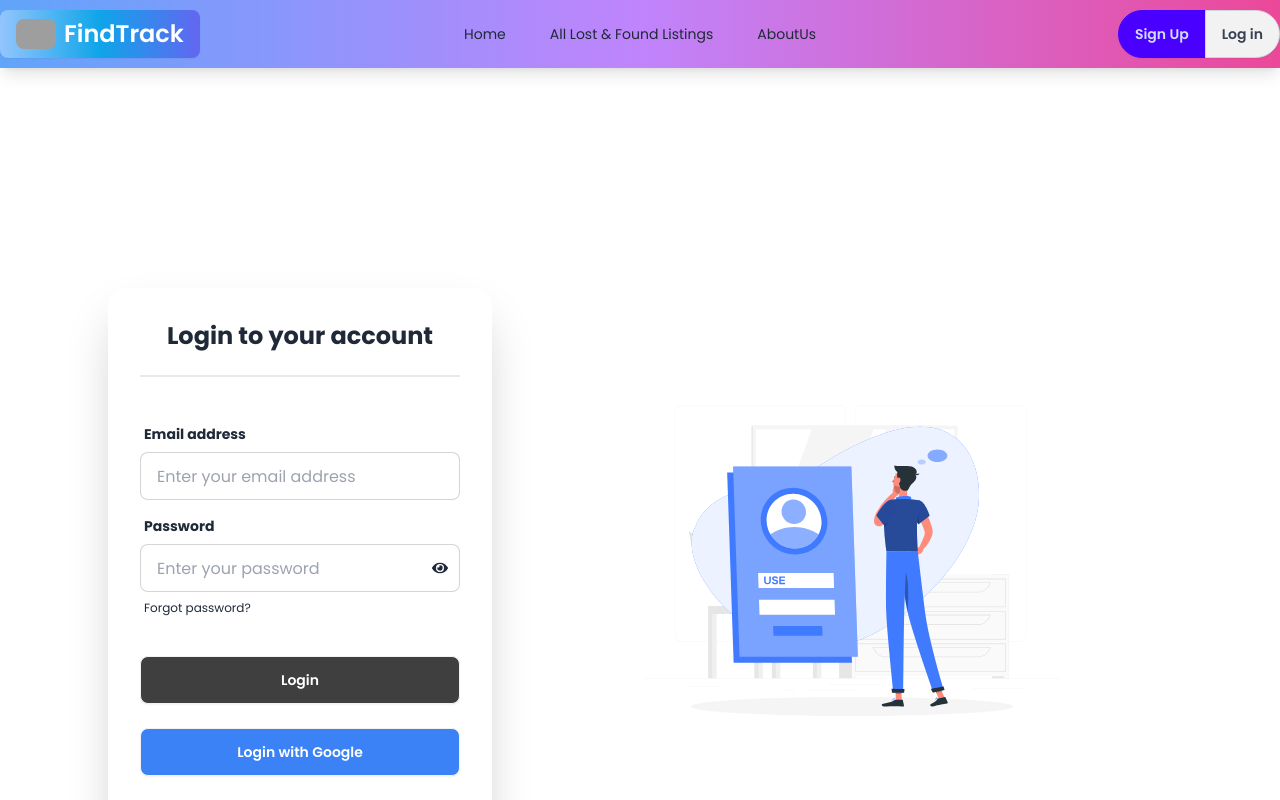
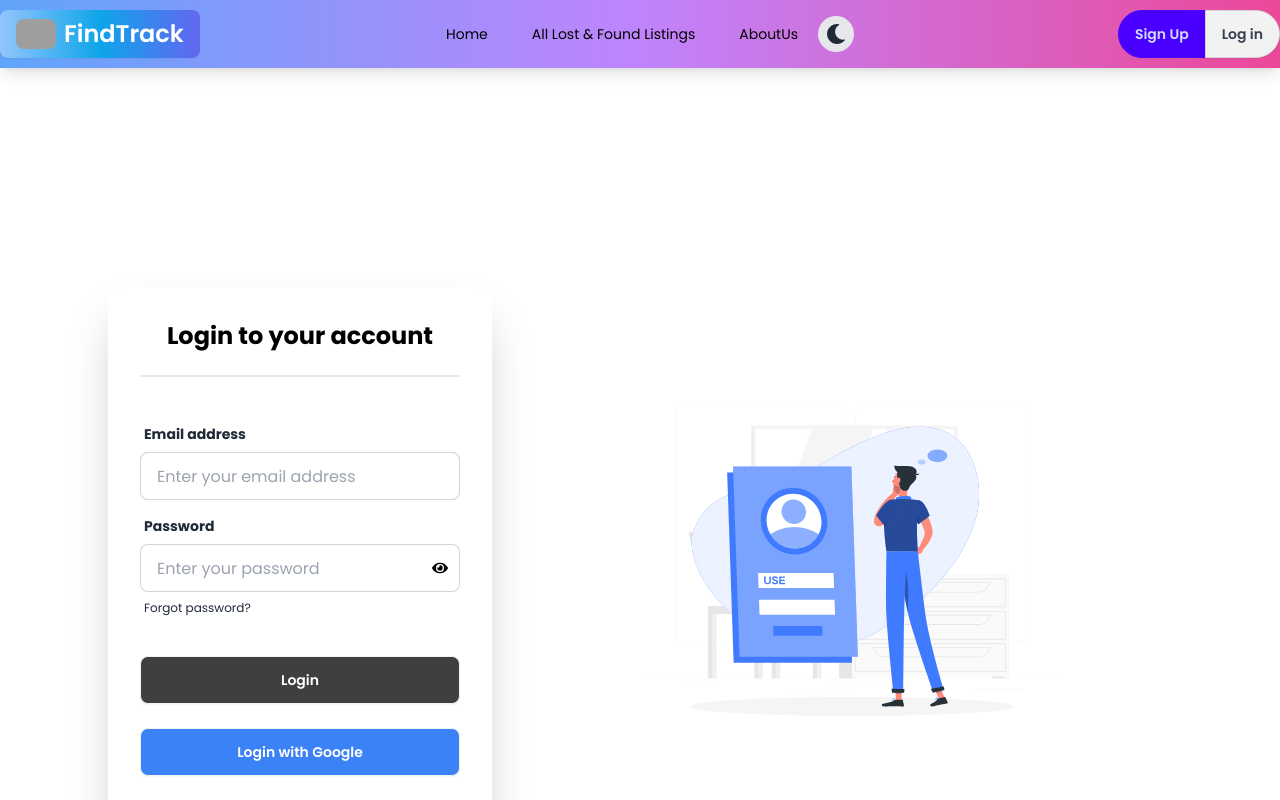
Before and after one commit to Mahin934/FindTrack-Website-Client, a React (Vite) app: page /login in a window 1280 px wide. Shown: the top 800 px of the page. Built offline with nearby package versions, Linux system fonts and the light colour scheme; no server answers; grey boxes are pictures that could not be loaded.

Commit message:
dark Mode Added

```diff
--- a/src/components/AddLostFoundItem.jsx
+++ b/src/components/AddLostFoundItem.jsx
@@ -5,11 +5,11 @@ import DatePicker from "react-datepicker";
 import "react-datepicker/dist/react-datepicker.css";
 import axios from "axios";
 
-const AddLostFoundItem = () => {
-    const { user } = useContext(AuthContext); // Get logged-in user details
+const AddLostFoundItem = ({ darkMode }) => {
+    const { user } = useContext(AuthContext);
     const [dateLost, setDateLost] = useState(null);
-    const [useImageURL, setUseImageURL] = useState(true); // Default to using URL
-    const [imageURL, setImageURL] = useState(""); // Store uploaded image URL
+    const [useImageURL, setUseImageURL] = useState(true);
+    const [imageURL, setImageURL] = useState("");
 
     const handleAddItem = async (e) => {
         e.preventDefault();
@@ -20,7 +20,7 @@ const AddLostFoundItem = () => {
         const category = form.category.value;
         const location = form.location.value;
         const imageSource = useImageURL ? form.imageURL.value : null;
-        const thumbnailURL = imageSource || ""; // Use provided URL directly if available
+        const thumbnailURL = imageSource || "";
 
         const newItem = {
             type,
@@ -67,8 +67,8 @@ const AddLostFoundItem = () => {
     };
 
     return (
-        <div className="md:container mx-auto mt-10 mb-10">
-            <div className="bg-[#F4F3F0] p-10 rounded">
+        <div className={`md:container mx-auto mt-10 mb-10 ${darkMode ? "bg-gray-900 text-white" : "bg-[#F4F3F0] text-black"}`}>
+            <div className="p-10 rounded">
                 <h3 className="text-center text-3xl font-bold mb-8">Add Lost & Found Item</h3>
                 <form onSubmit={handleAddItem} className="space-y-6">
                     {/* Post Type */}
@@ -83,9 +83,7 @@ const AddLostFoundItem = () => {
 
                     {/* Thumbnail */}
                     <div>
-                        <label className="block text-xl font-semibold mb-2">
-                            Thumbnail (Image URL)
-                        </label>
+                        <label className="block text-xl font-semibold mb-2">Thumbnail (Image URL)</label>
                         {useImageURL && (
                             <input
                                 type="url"
--- a/src/components/NavBar.jsx
+++ b/src/components/NavBar.jsx
@@ -3,8 +3,9 @@ import "animate.css";
 import { useContext, useState, useEffect } from "react";
 import { AuthContext } from "../providers/AuthProvider";
 import Swal from "sweetalert2"; // Import SweetAlert2 for enhanced logout alert
+import { FaMoon, FaSun } from "react-icons/fa";
 
-const NavBar = () => {
+const NavBar = ({ darkMode, setDarkMode }) => {
     const { user, logOut } = useContext(AuthContext); // Using context for user and logout
     const [dropdownOpen, setDropdownOpen] = useState(false);
     const location = useLocation(); // Get the current location
@@ -203,6 +204,21 @@ const NavBar = () => {
                 <div className="navbar-center hidden lg:flex">
                     <ul className="menu menu-horizontal space-x-3 px-1">{links}</ul>
                 </div>
+                <div>
+                    <nav className="flex justify-between items-center ">
+                        <button
+                            onClick={() => setDarkMode(!darkMode)}
+                            className="p-2 rounded-full bg-gray-200 dark:bg-gray-700 hover:bg-gray-300 dark:hover:bg-gray-600 transition"
+                        >
+                            {darkMode ? (
+                                <FaSun className="w-5 h-5 text-yellow-400" />
+                            ) : (
+                                <FaMoon className="w-5 h-5 text-gray-800" />
+                            )}
+                        </button>
+                    </nav>
+
+                </div>
 
                 {/* Navbar end */}
                 <div className="navbar-end">
@@ -227,7 +243,7 @@ const NavBar = () => {
                                 Log Out
                             </button>
                         </div>
-                     ) : (
+                    ) : (
                         <div className="join animate__heartBeat">
                             <Link
                                 to="/register"
@@ -242,7 +258,7 @@ const NavBar = () => {
                                 Log in
                             </Link>
                         </div>
-                      )}
+                    )}
                 </div>
             </div>
         </div>
--- a/src/layouts/HomeLayout.jsx
+++ b/src/layouts/HomeLayout.jsx
@@ -1,17 +1,30 @@
+import { useState, useEffect } from "react";
 import { Outlet } from "react-router-dom";
 import NavBar from "../components/NavBar";
 import Footer from "../components/Footer";
 
+const HomeLayout = () => {
+    const [darkMode, setDarkMode] = useState(
+        localStorage.getItem("theme") === "dark"
+    );
 
+    useEffect(() => {
+        if (darkMode) {
+            document.documentElement.classList.add("dark");
+            localStorage.setItem("theme", "dark");
+        } else {
+            document.documentElement.classList.remove("dark");
+            localStorage.setItem("theme", "light");
+        }
+    }, [darkMode]);
 
-const HomeLayout = () => {
     return (
-        <div className='md:container mx-auto'>
-            <NavBar></NavBar>
+        <div className={`md:container mx-auto ${darkMode ? "bg-gray-900 text-white" : "bg-white text-black"}`}>
+            <NavBar darkMode={darkMode} setDarkMode={setDarkMode} />
             <div className="mt-10 md:mt-24">
-            <Outlet></Outlet>
+                <Outlet />
             </div>
-            <Footer></Footer>
+            <Footer />
         </div>
     );
 };
```
